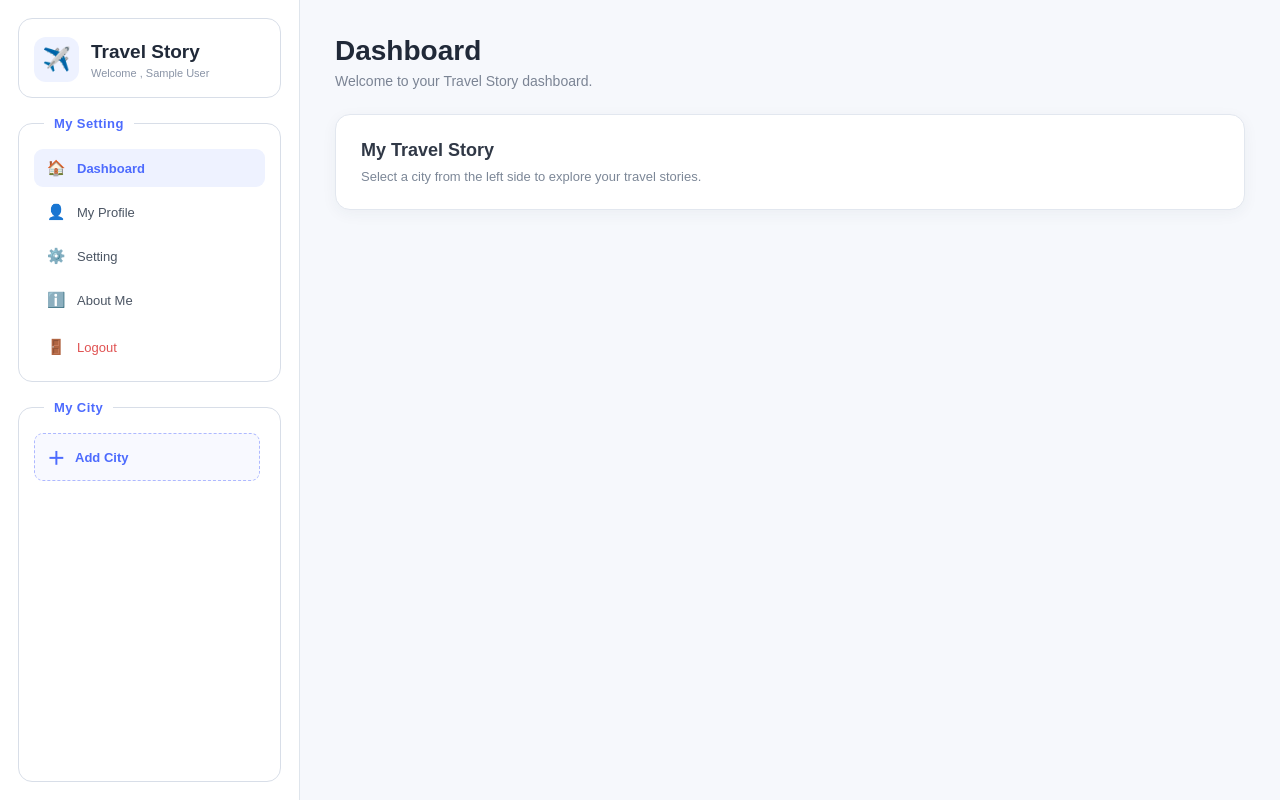
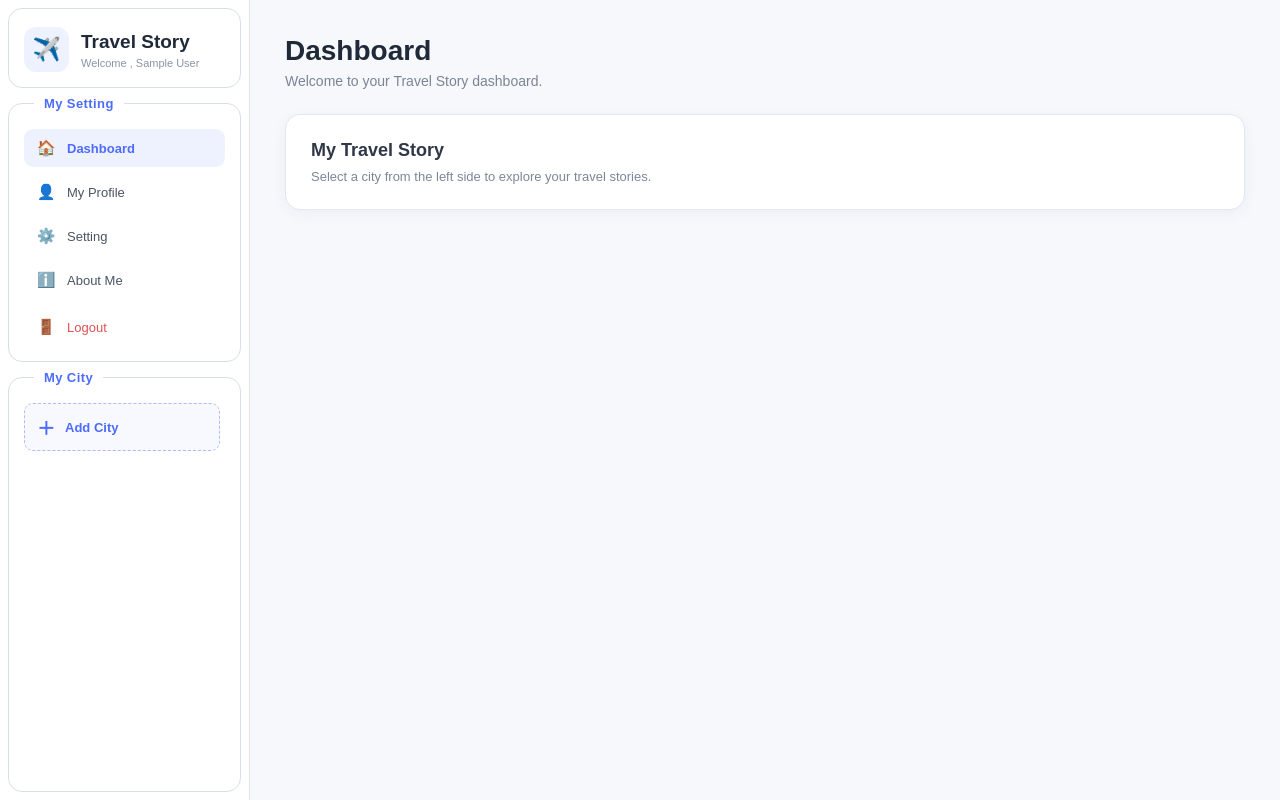
Before and after one commit to VaibhavRAI198/Travel-story, a Flask app: template templates/dashboard.html in a window 1280 px wide. Run offline with Flask 3, Linux system fonts and the light colour scheme; the template is opened without the code that fills it: most values are stand-ins (such as "Sample title", 1, 10 or a date in 2020); some libraries are stand-ins or nearby versions.

Commit message:
Update common.css

```diff
--- a/static/css_folder/common.css
+++ b/static/css_folder/common.css
@@ -1,25 +1,14 @@
-/* =========================================
-   RESET
-========================================= */
-
 * {
     margin: 0;
     padding: 0;
     box-sizing: border-box;
 }
 
-
 body {
     font-family: Arial, Helvetica, sans-serif;
     background: #f4f7fb;
     color: #263238;
 }
-
-
-/* =========================================
-   MAIN DASHBOARD
-========================================= */
-
 .dashboard {
     display: flex;
     width: 100%;
@@ -27,25 +16,18 @@ body {
     overflow: hidden;
 }
 
-
 /* =========================================
    LEFT SIDEBAR
 ========================================= */
-
 .left {
-    width: 300px;
+    width: 250px;
     height: 100vh;
-
-    padding: 18px;
-
+    padding: 8px;
     background: #ffffff;
-
     border-right: 1px solid #dfe5ec;
-
     display: flex;
     flex-direction: column;
-
-    gap: 18px;
+    gap: 8px;
 }
 
 
```
